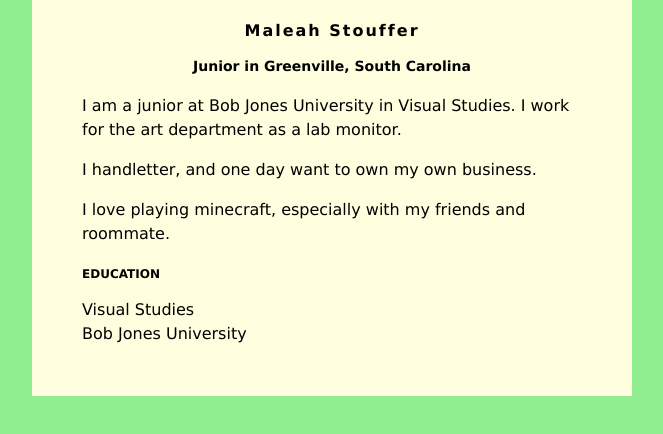
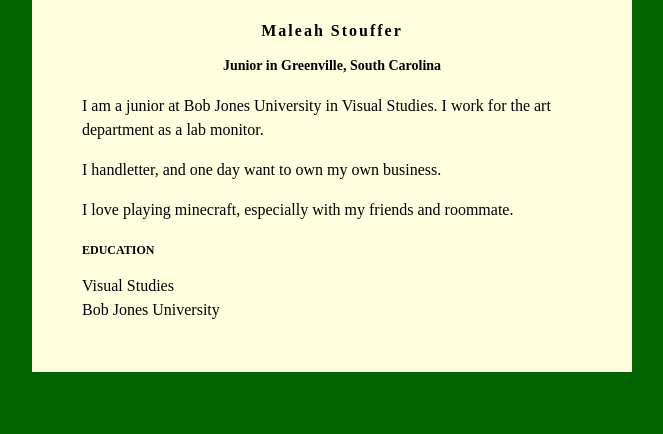
Before and after one commit to Maleahstouffer/Maleahstouffer.github.io, a plain HTML site: page index.html in a window 1280 px wide. Shown: the whole page, without its empty margins (308-971 px from the left). Drawn offline with Linux system fonts and the light colour scheme.

Commit message:
Update index.html

```diff
--- a/index.html
+++ b/index.html
@@ -2,8 +2,8 @@
 <head>
 <style>
 body {
-    background: lightgreen;
-    font-family: Verdana;
+    background: darkgreen;
+    font-family: Didot;
 }
 #content {
     background: lightyellow;
```
